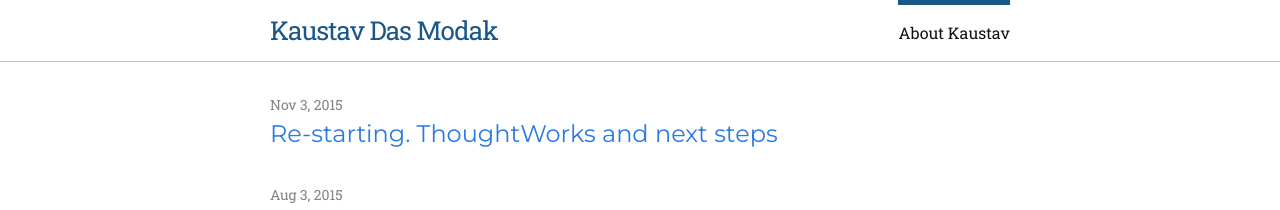
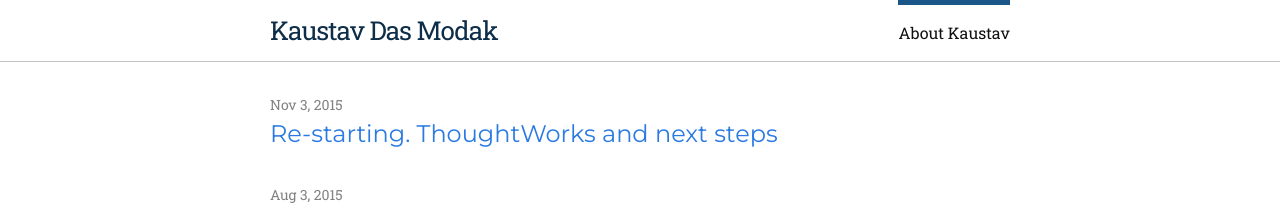
Before and after one commit to kaustavdm/website, a Jekyll site: the page built from index.html, in a window 1280 px wide. Shown: the top 210 px of the page. Built offline with Jekyll 4.4.1, drawn with Linux system fonts in a browser that asks for light colours; the list of posts is cut into pages by our own code.

Commit message:
Make default site-title colour darker
Signed-off-by: Kaustav Das Modak <kaustav.dasmodak@yahoo.co.in>

```diff
--- a/_sass/_layout.scss
+++ b/_sass/_layout.scss
@@ -18,7 +18,7 @@
     margin-bottom: 0;
     float: left;
     text-decoration: none;
-    color: $blue-color;
+    color: $blue-color-dark;
 
     &:hover {
       color: $blue-color-dark;
```
